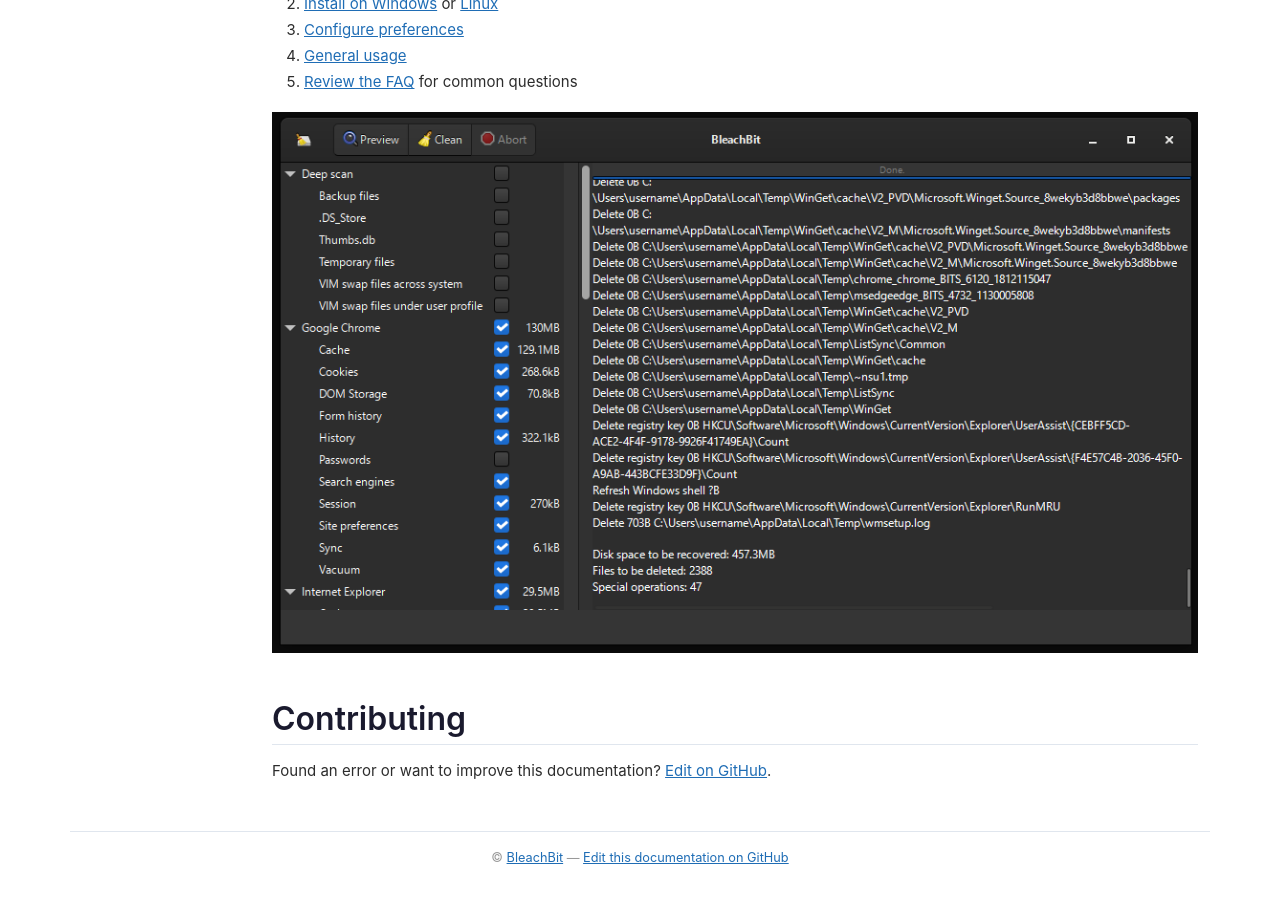
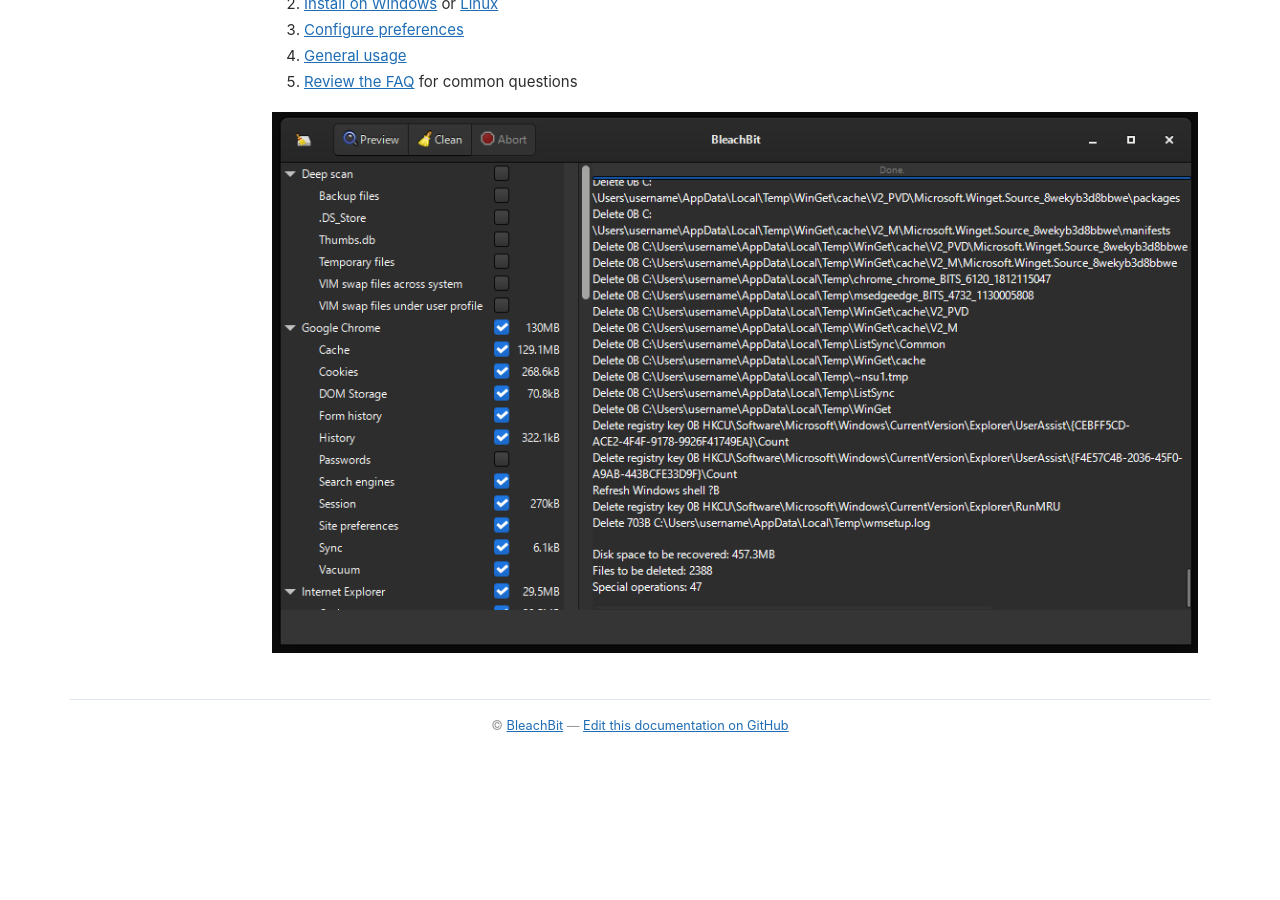
Before and after one commit to bleachbit/docs, a Jekyll site: the page built from index.md, in a window 1280 px wide and 900 px high, scrolled down 1004 px. Built offline with Jekyll 4.4.1, drawn with Linux system fonts in a browser that asks for light colours; after the commit the page ends 1772 px from its top, so only the background shows below that.

Commit message:
Remove redundant content
Now it's in the footer

```diff
--- a/index.md
+++ b/index.md
@@ -39,7 +39,3 @@
 1. [Review the FAQ](/doc/frequently-asked-questions.html) for common questions
 
 ![BleachBit 5.1.1 on Windows 11](images/bleachbit_5_1_1_main_window_windows_11.png "The main screen of BleachBit 5.1.1 on Windows 11")
-
-## Contributing
-
-Found an error or want to improve this documentation? [Edit on GitHub](https://github.com/bleachbit/docs).
```
